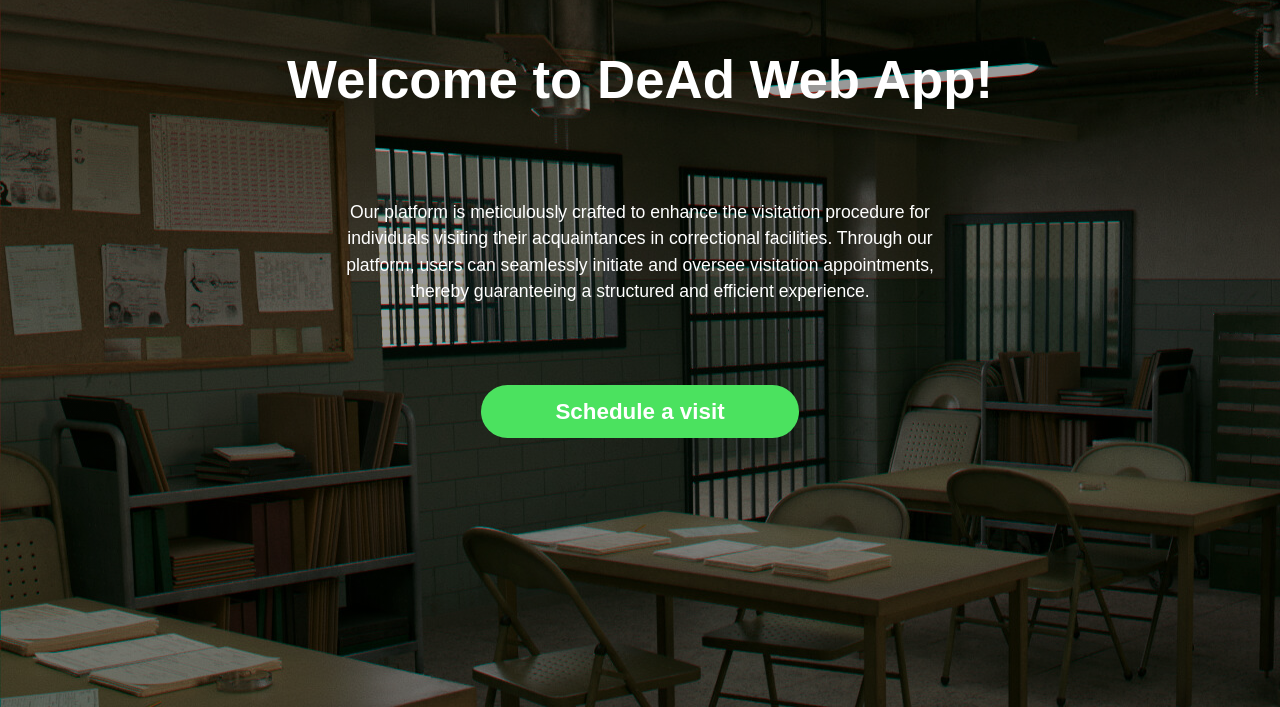
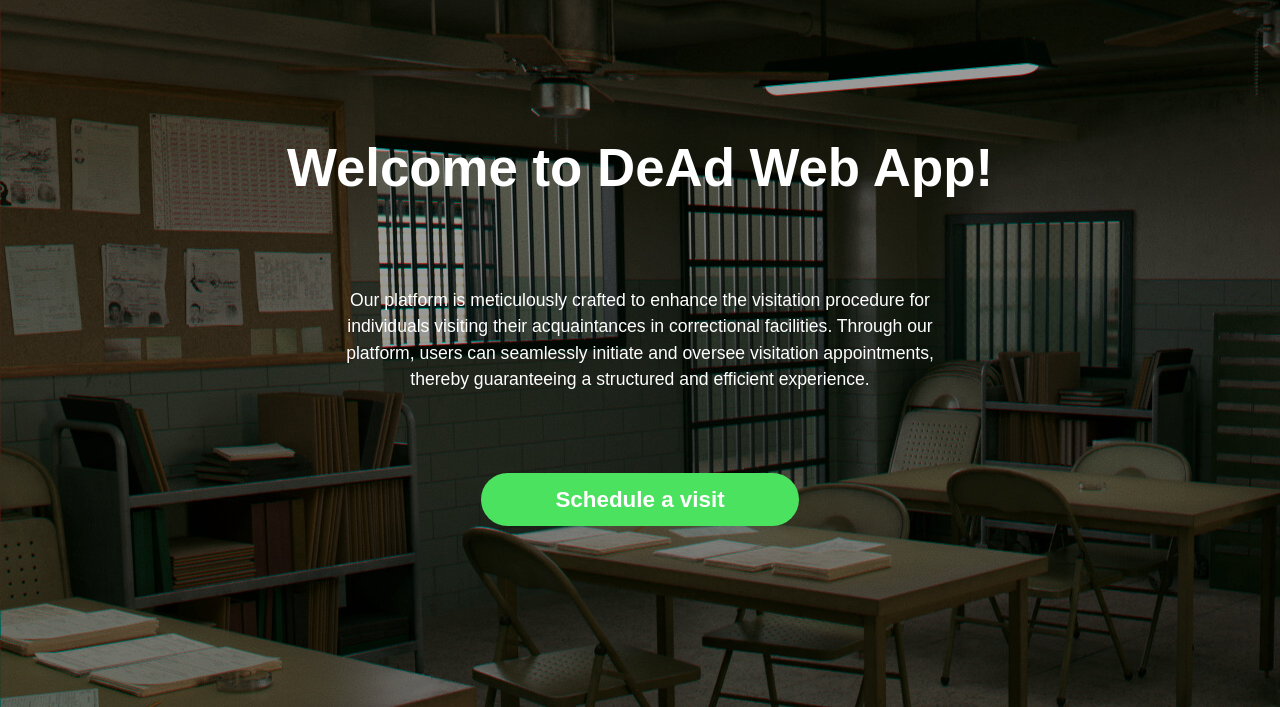
Before and after one commit to D1n03/DeAd-web-project, a PHP site: template src/views/index.html in a window 1280 px wide. Shown: the part 93-800 px from the top of the page. Run offline with PHP 8.4, Linux system fonts and the light colour scheme; the template is opened without the code that fills it, so the values that code supplies are empty.

Commit message:
changes for res

```diff
--- a/src/public/styles/css/styles.css
+++ b/src/public/styles/css/styles.css
@@ -330,13 +330,14 @@
   /* first content */
   .first {
     min-height: 100%;
+    position: relative;
     background-size: cover;
     background-position: center;
     display: flex;
     justify-content: center;
     align-items: center;
-    margin-top: 2.5rem;
-    margin-bottom: 2.5em;
+    margin-top: 10%;
+    margin-bottom: 5%;
   }
 
   .first .wrapper {
@@ -387,13 +388,14 @@
 
   .login {
     min-height: 100%;
+    position: relative;
     display: flex;
     justify-content: start;
     align-items: center;
     gap: 0;
     flex-direction: column;
-    margin-top: 2.5rem;
-    margin-bottom: 2.5em;
+    margin-top: 2.5%;
+    margin-bottom: 5%;
   }
 
   .login .container {
```
